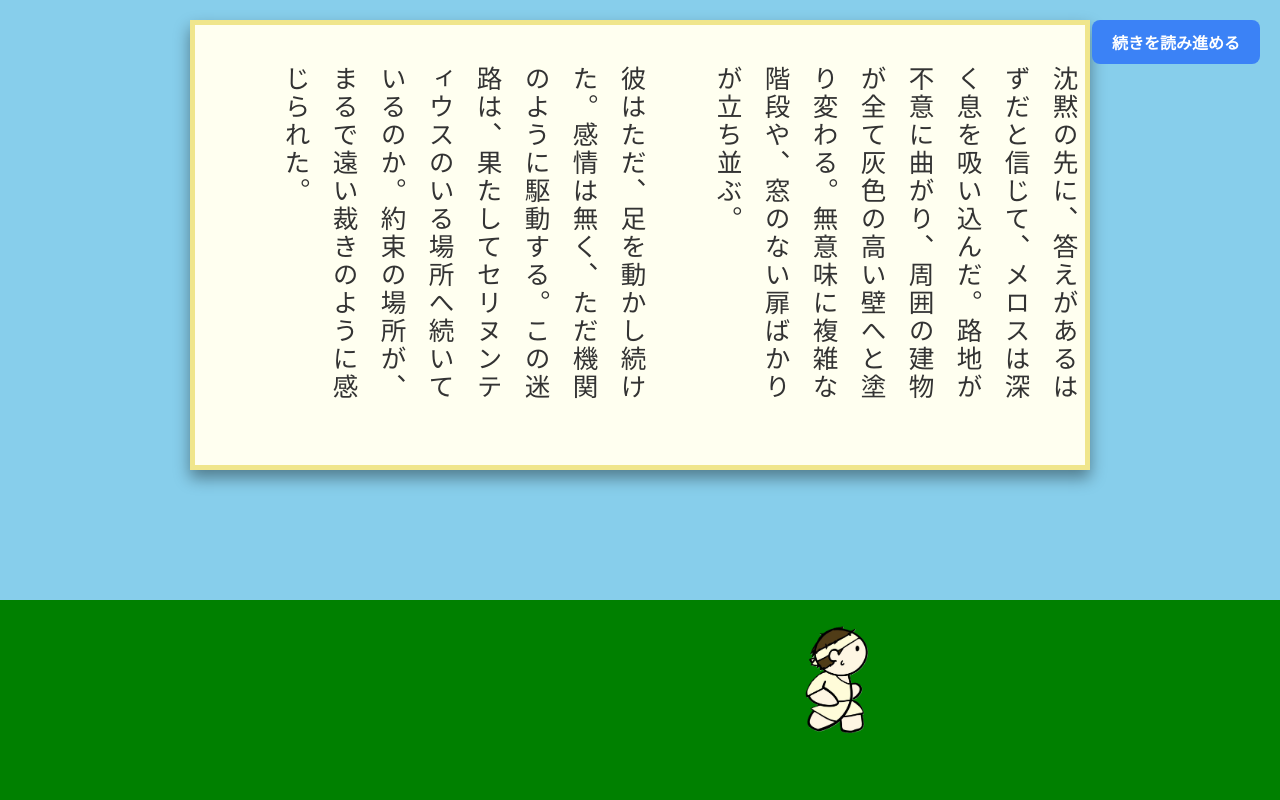
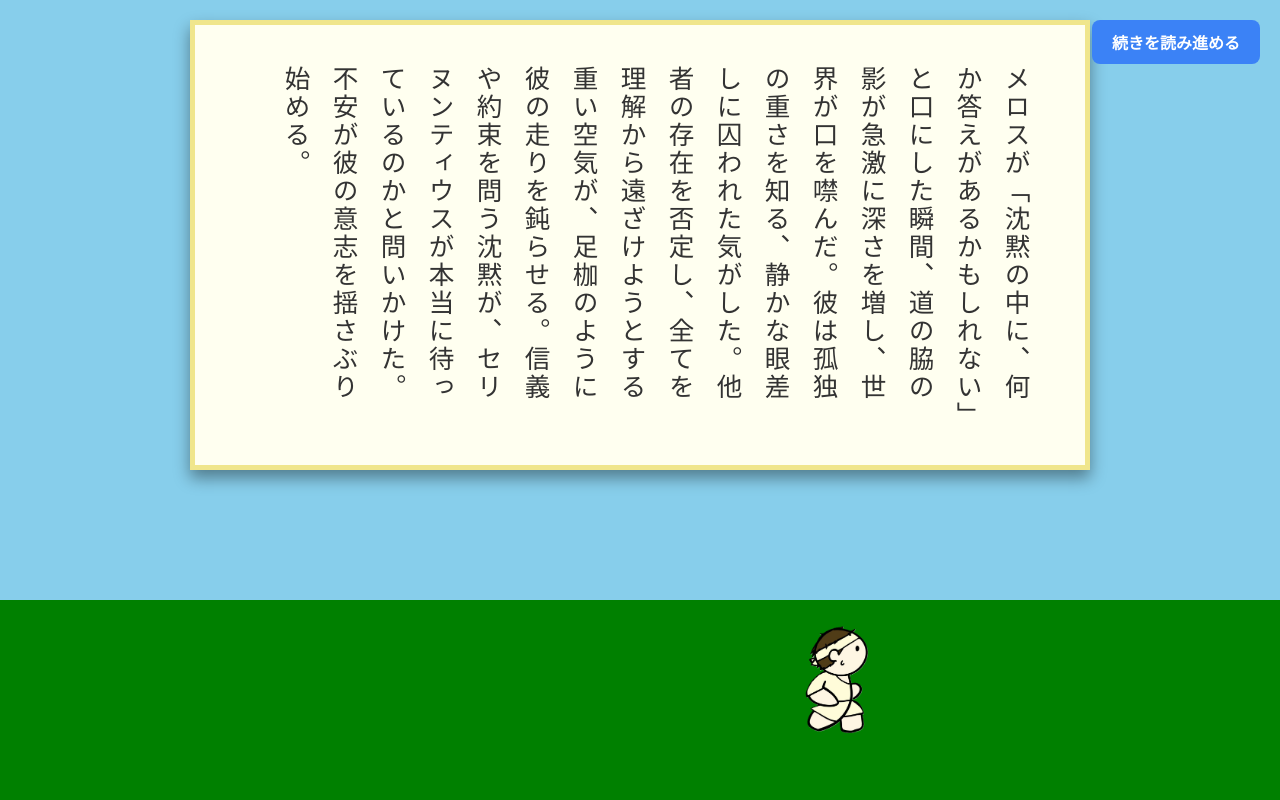
Before and after one commit to cchoyst/team6_run-literature, a Flask app: page /play in a window 1280 px wide. Run offline with Flask 3, Linux system fonts and the light colour scheme; the visitor is signed in with stand-in values (Sample User, id 1); some libraries are stand-ins or nearby versions.

Commit message:
llm調整

```diff
--- a/app/main.py
+++ b/app/main.py
@@ -57,13 +57,13 @@ EMOTION_LABELS = {
 PHASE_INSTRUCTIONS = {
     1: "物語の『承』です。状況が動き出し、登場人物の行動が意味を持ち始めます。",
     2: "物語の『転』です。不安や違和感が生まれ、物語の方向性が揺らぎます。",
-    3: "物語の『落』です。結末に向かう決定的な心情や選択を描いてください。"
+    3: "物語の『結』です。結末に向かう決定的な心情や選択を描いてください。"
 }
 
 SERINENTIUS_RULE = (
     "【エンディング必須演出】\n"
-    "- メロスはセリヌンティウスのもとへ向かい、辿り着く過程または瞬間を描くこと\n"
-    "- 再会の成否は描写しても、描写しなくてもよい\n"
+    "- メロスはセリヌンティウスのもとへ向かい、辿り着く過程の状況または瞬間を描くこと\n"
+    "- 必ず、メロスとセリヌンティウスの再会の成否は描写すること\n"
     "- 友情・信義・約束の重みが行動の理由として滲むように描写する\n"
     "- セリヌンティウスの名を明示的に一度以上記すこと\n\n"
 )
@@ -238,15 +238,17 @@ def choose():
         # --- system instruction（物語ルール） ---
         system_instruction = (
             "あなたは文学作品の語り手です。\n"
-            "この物語は『走れメロス』を軸に、他の文学作品の世界が交錯するクロスワールドです。\n\n"
+            "この物語は『走れメロス』を軸に、『こころ』『注文の多い料理店』『檸檬』の文学作品の世界が交錯するクロスワールドです。\n\n"
 
             "【重要な世界観ルール】\n"
-            "- メロスは常に走り続けている存在であり、立ち止まらない\n"
-            "- 他の文学作品の人物・言葉・空間は、道中に『割り込む』『語りかける』『影のように現れる』\n"
-            "- メロスと他作品は、完全に理解し合わなくてよい。すれ違いや違和感を大切にする\n\n"
+            "- メロスが走る中で他の文学作品が介入し、メロスは他の文学作品の主人公のような働きかけを受けるが、最後には再び走ることを選択する存在である。\n"
+            "- メロスは、結でセリヌンティウスと再会するまで立ち止まらない\n"
+            "- 他の文学作品の人物・言葉・空間は、道中に『割り込む』『介入する』『語りかける』『影のように現れる』\n"
+            "- メロスと他作品は、完全に理解し合わなくてよい。\n"
+            "- 他の文学作品の人物・言葉・空間は、走り続けるメロスを『引き止める』『共に走る』\n\n"
 
             "【文章表現の制約】\n"
-            "- 出力は地の文のみ（解説・説明は禁止）\n"
+            "- 出力は地の文のみ（解説・説明・文字数表示は禁止）\n"
             "- 150字以内の一段落\n"
             "- 意味や印象の切れ目で改行を入れてよい\n"
 
@@ -258,7 +260,7 @@ def choose():
         # --- user prompt（今回の場面指示） ---
         user_prompt = (
             f"メロスは走りながら「{chosen_text}」と口にした。\n"
-            f"その瞬間、彼の前に「{current_work}」の世界の気配が滲み出す。\n"
+            f"その瞬間、彼の前に「{current_work}」の世界が滲み出す。\n"
             f"彼の感情は「{chosen_mood}」。\n"
             f"物語は「{next_theme}」の兆しを帯びる。\n"
             "この交錯が、次の場面へ自然につながるよう描写せよ。"
@@ -323,7 +325,7 @@ def ending():
     # 初期文章（固定）
     initial_story = ["メロスは激怒した。",
                      "必ずや、かの邪智暴虐の王を除かなければならぬと決意した。",
-                     "走り出した瞬間、彼はまだ知らなかった。この道が、ひとつの物語の内側だけでは終わらぬことを。"]
+                     "走り出した瞬間、彼はまだ知らなかった。この道が、ひとつの物語だけでは終わらぬことを。"]
 
     # 全文章を結合
     full_story = initial_story + generated_story
--- a/app/static/data/story.json
+++ b/app/static/data/story.json
@@ -1,7 +1,7 @@
 {
   "story": [
-    "疾走の熱が肌を焼く。\nメロスはただ走る。\nその路傍の小石の列に\n不意に黄色の影が紛れ込んだ。\nひどく清潔で、静かな爆弾。\n手に取ったわけでもないのに\n掌の記憶だけがひやりと丸い。\n彼の肺はひたすらに呼吸し\ncalm。\n走っているからこそ湧く沈黙が\n風景を変質させる。\n見慣れた道の端に、丸善の棚から\n抜き取られたような空気が\nひっそりと貼り付いていた。",
-    "沈黙の先に、答えがあるはずだと信じて、メロスは深く息を吸い込んだ。路地が不意に曲がり、周囲の建物が全て灰色の高い壁へと塗り変わる。無意味に複雑な階段や、窓のない扉ばかりが立ち並ぶ。\n\n彼はただ、足を動かし続けた。感情は無く、ただ機関のように駆動する。この迷路は、果たしてセリヌンティウスのいる場所へ続いているのか。約束の場所が、まるで遠い裁きのように感じられた。",
-    "灰色の壁を叩きながら「私は、ただそこに立っていた」とメロスは言った。止まることを拒絶する脚とは裏腹に、言葉だけが静止の記憶を呼び出す。裁きの塔が、遠い砂嵐のように軋む音。彼は何も感じず、ただ進路を定め、一直線に、その音の根源へと加速した。約束の徴候。"
+    "メロスの足は止まらない。土の道に、鮮やかな黄色の香りが混ざり始めた。汗と土埃のざわめきの中で、彼は冷静な眼差しで、手のひらに載る一塊の光を凝視する。それが世界そのものの堅牢さのように思えた。不意に、この重荷を、見えない誰かの待つ場所へ投げつけたい衝動が彼を駆り立てる。しかし、走る速度は変わらない。",
+    "メロスが「沈黙の中に、何か答えがあるかもしれない」と口にした瞬間、道の脇の影が急激に深さを増し、世界が口を噤んだ。彼は孤独の重さを知る、静かな眼差しに囚われた気がした。他者の存在を否定し、全てを理解から遠ざけようとする重い空気が、足枷のように彼の走りを鈍らせる。信義や約束を問う沈黙が、セリヌンティウスが本当に待っているのかと問いかけた。不安が彼の意志を揺さぶり始める。",
+    "猫の目が見ている、と呟いた瞬間、道の両側の樹木が扉へと変わり、奇妙な看板が並び始めた。「どなたもどうかお入りください。決して遠慮はありません」。その甘い招待に、メロスの心臓が跳ねた。\n\n急に腹が減ったような、焦燥に似た空虚感が彼を襲う。この道は、歓迎の扉ではなく、己を捌く料理場へ続いている気がした。不安が全身を覆う。\n\n「着物を脱ぎ、塩を塗れ」という声が聞こえる幻聴に、メロスは歯を食いしばった。止まれば、食われる。信じることの終わりを確かめるまで、彼は走り抜くしかなかった。"
   ]
 }
--- a/app/templates/play.html
+++ b/app/templates/play.html
@@ -103,7 +103,7 @@
 
     const initialStory = ["メロスは激怒した。",
                           "必ずや、かの邪智暴虐の王を除かなければならぬと決意した。",
-                          "走り出した瞬間、彼はまだ知らなかった。この道が、ひとつの物語の内側だけでは終わらぬことを。"];
+                          "走り出した瞬間、彼はまだ知らなかった。この道が、ひとつの物語だけでは終わらぬことを。"];
 
     function updateMelosPosition() {
         melosPositionX += 2;
```
Also changed, not shown: app/templates/ending.html (+0 -145 lines).
